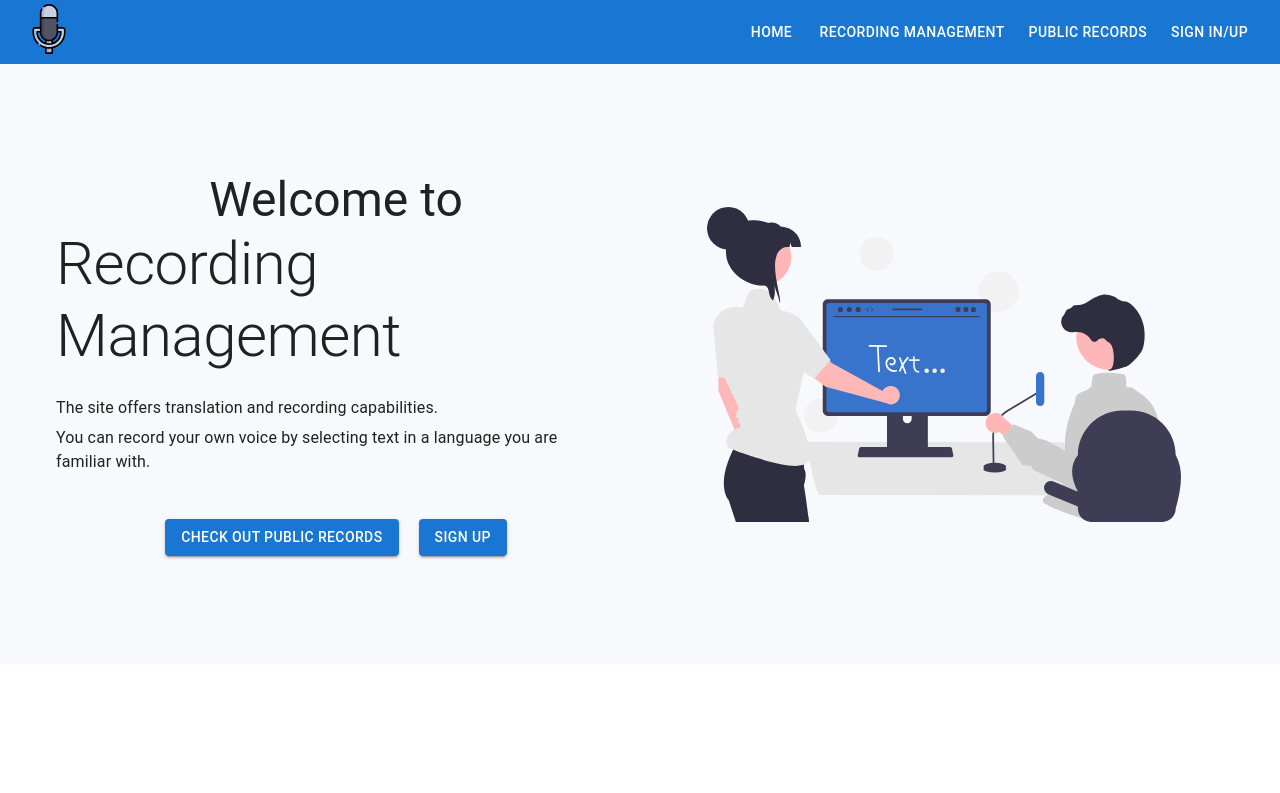
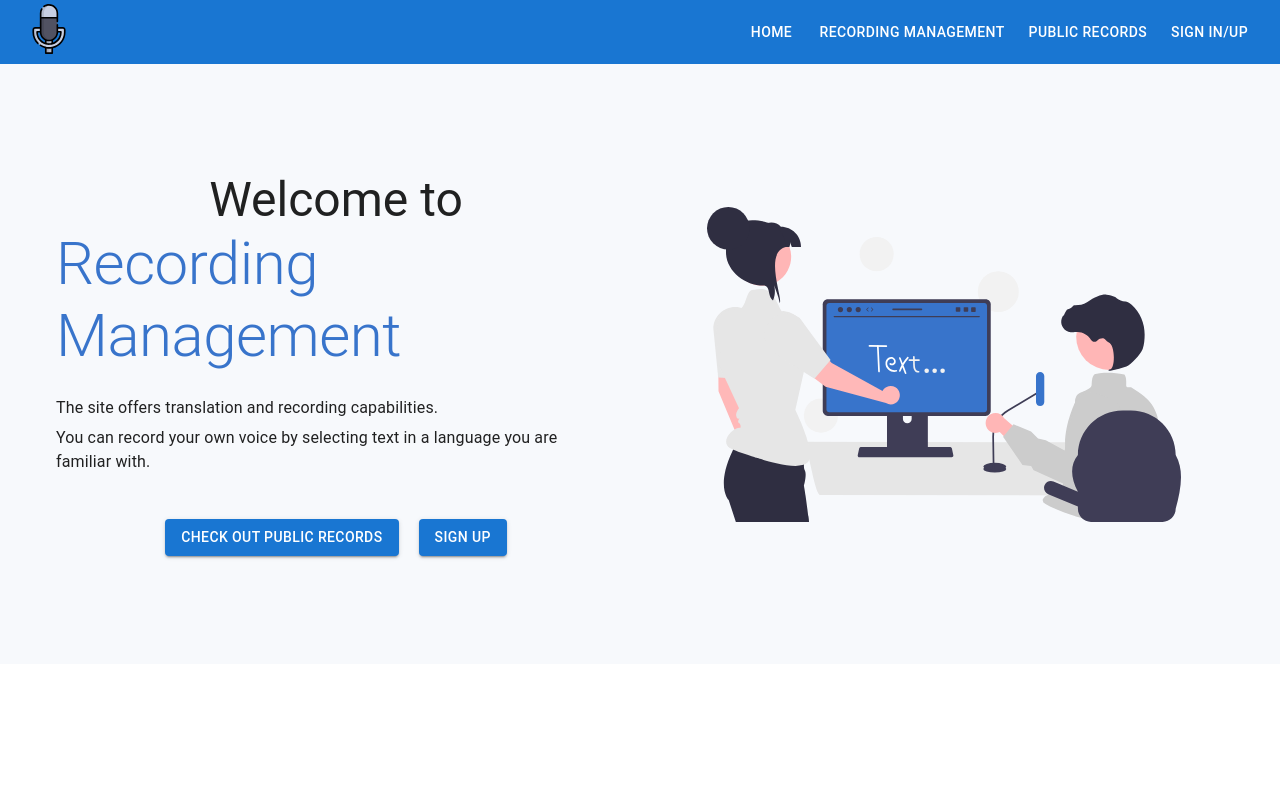
Before and after one commit to NoahELE/IT-Project-Team-Recording, a React (Vite) app in the folder web/: page / in a window 1280 px wide. Shown: the top 793 px of the page. Built offline with nearby package versions, Linux system fonts and the light colour scheme.

Commit message:
Bug fixed

```diff
--- a/web/src/views/HomeView.tsx
+++ b/web/src/views/HomeView.tsx
@@ -34,7 +34,11 @@ export default function HomeView() {
                 <Typography variant="h3" component="h1">
                   Welcome to
                 </Typography>
-                <Typography variant="h2" component="h1">
+                <Typography
+                  variant="h2"
+                  component="h1"
+                  color={'rgb(56, 116, 203)'}
+                >
                   Recording Management
                 </Typography>
                 <Box mt={3}>
--- a/web/src/views/SignupView.tsx
+++ b/web/src/views/SignupView.tsx
@@ -80,13 +80,10 @@ export default function SignUp() {
       return;
     }
 
-    const registrationdate = new Date();
     const jsonData = {
       username: data.get('username'),
       email: data.get('email'),
       password: data.get('password'),
-      registrationdate: registrationdate.toLocaleDateString(),
-      isAdmin: false,
     };
     console.log(JSON.stringify(jsonData, null, 2));
 
```
